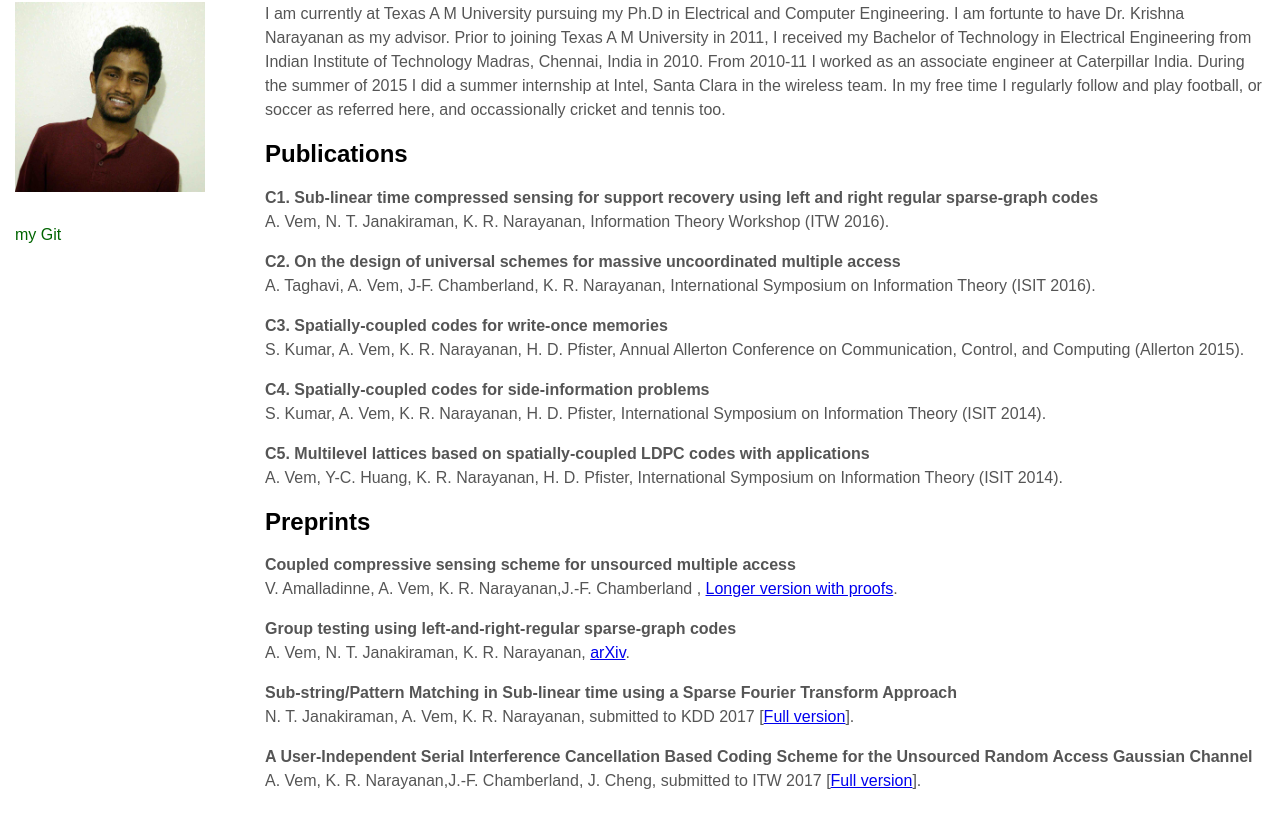
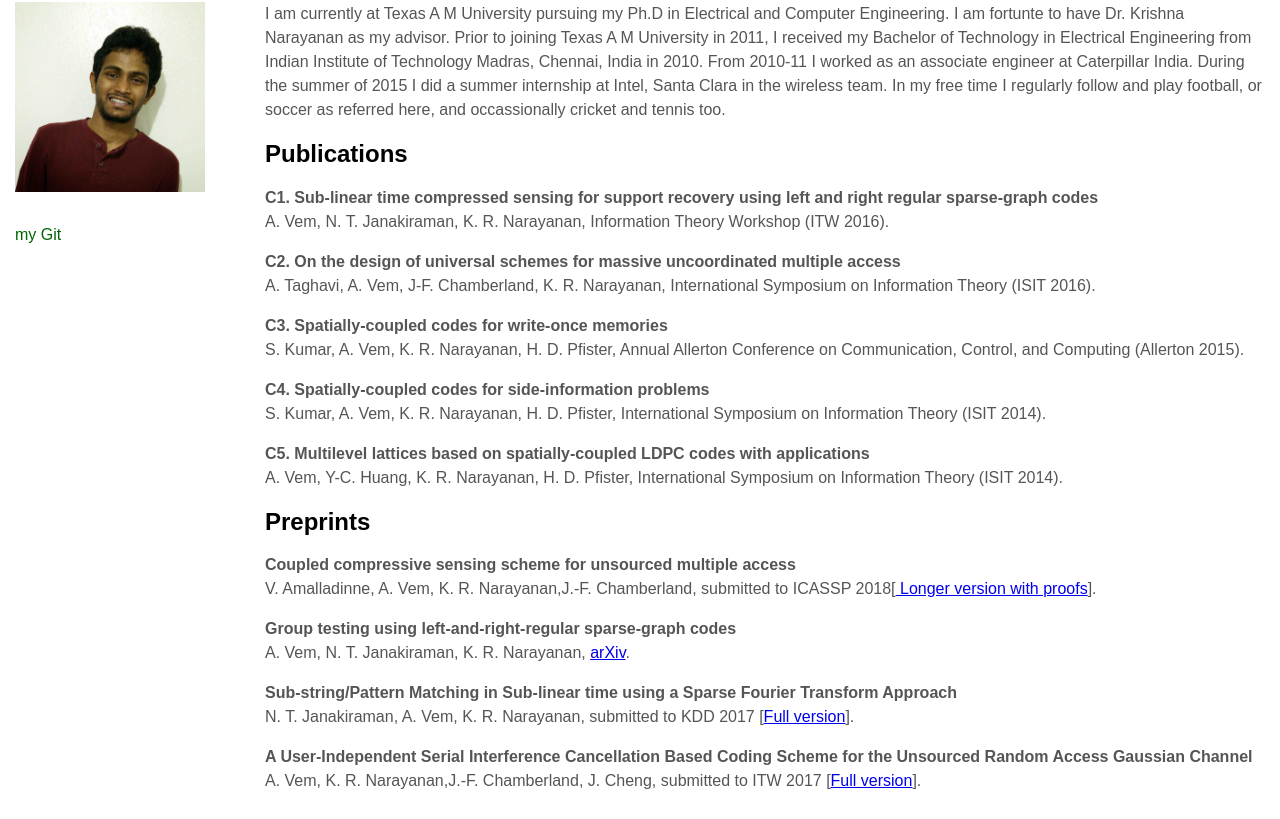
Before and after one commit to avinashvem/avinashvem.github.io, a plain HTML site: page index.html in a window 1280 px wide. Shown: the part 62-881 px from the top of the page. Drawn offline with Linux system fonts and the light colour scheme.

Commit message:
Spell check

```diff
--- a/index.html
+++ b/index.html
@@ -101,7 +101,7 @@
 
                 <div class="innertube">
                     <h2>Preprints</h2>
-                    <p><b> Coupled compressive sensing scheme for unsourced multiple access</b><br/> V. Amalladinne, A. Vem, K. R. Narayanan,J.-F. Chamberland , <a href="uncousrcedma_tree.pdf"> Longer version with proofs</a>.
+                    <p><b> Coupled compressive sensing scheme for unsourced multiple access</b><br/> V. Amalladinne, A. Vem, K. R. Narayanan,J.-F. Chamberland, submitted to ICASSP 2018[<a href="unsourcedma_tree.pdf"> Longer version with proofs</a>].
                     </p>
 
                     <p><b> Group testing using left-and-right-regular sparse-graph codes</b><br/> A. Vem, N. T. Janakiraman, K. R. Narayanan, <a href="https://arxiv.org/abs/1701.07477"> arXiv</a>.
```
